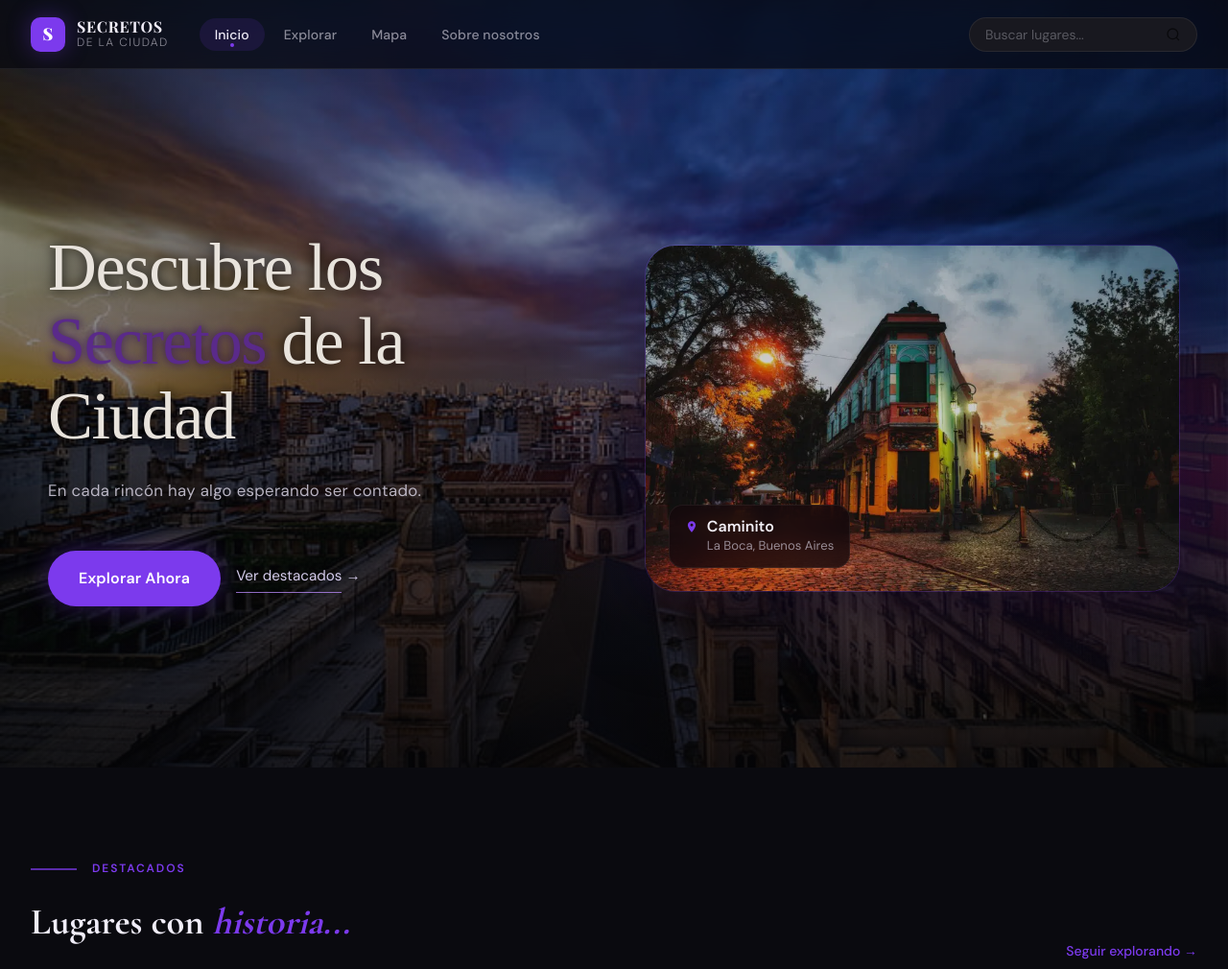
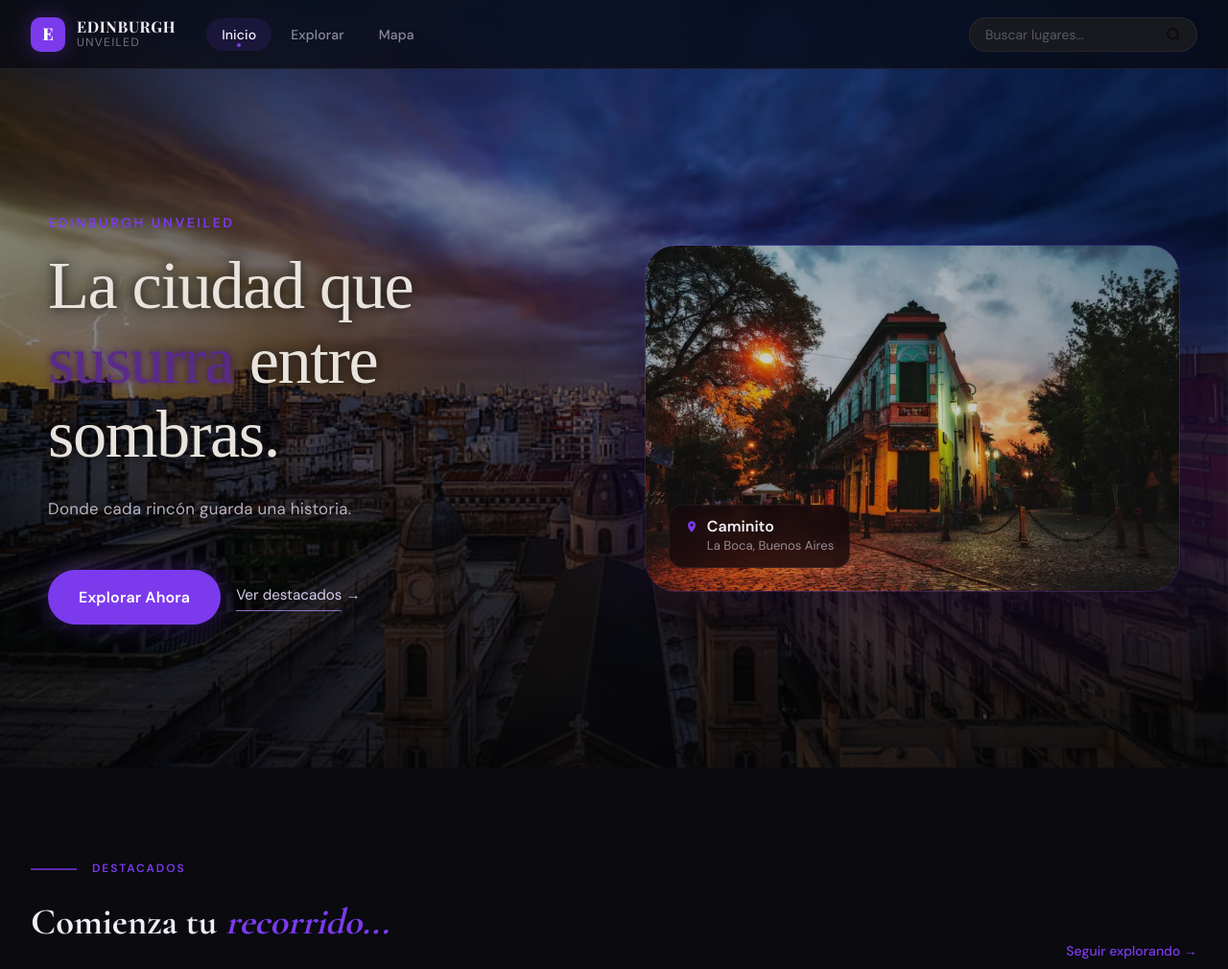
Before and after one commit to MelinaRcldz/edinburgh-unveiled, a plain HTML site: page index.html in a window 1280 px wide. Shown: the top 1010 px of the page at 96% size. Drawn offline with nearby package versions, Linux system fonts and the light colour scheme; some icons are missing; a web font is replaced by a local one.

Commit message:
refactor: update project identity and navigation

```diff
--- a/index.html
+++ b/index.html
@@ -3,7 +3,7 @@
 <head>
     <meta charset="UTF-8">
     <meta name="viewport" content="width=device-width, initial-scale=1.0">
-    <title>Secretos de la Ciudad | Inicio</title>
+    <title>Edinburgh Unveiled | Inicio</title>
     <link rel="stylesheet" href="./styles/global.css">
     <link rel="stylesheet" href="./styles/hero.css">
     <link rel="stylesheet" href="./styles/carousel.css">
@@ -14,11 +14,11 @@
 
   <!-- ===== HEADER / NAV PRINCIPAL ===== -->
   <header class="site-header">
-    <a href="/" class="brand" aria-label="Ir al inicio — Secretos de la Ciudad">
+    <a href="/" class="brand" aria-label="Ir al inicio — Edinburgh Unveiled">
       <span class="brand__icon" aria-hidden="true"></span>
       <span class="brand__name">
-        <strong>Secretos</strong>
-        <span>de la Ciudad</span>
+        <strong>Edinburgh</strong>
+        <span>Unveiled</span>
       </span>
     </a>
 
@@ -29,7 +29,6 @@
         <li><a href="index.html" class="main-nav__link main-nav__link--active" aria-current="page">Inicio</a></li>
         <li><a href="pages/places.html" class="main-nav__link">Explorar</a></li>
         <li><a href="pages/map.html" class="main-nav__link">Mapa</a></li>
-        <li><a href="pages/about.html" class="main-nav__link">Sobre nosotros</a></li>
       </ul>
     </nav>
 
@@ -66,12 +65,13 @@
 
       <article class="hero__container">
         <header class="hero__content">
+          <p class="hero__eyebrow">Edinburgh Unveiled</p>
           <h1 class="hero__title">
-            Descubre los <em class="hero__title-highlight">Secretos</em> de la Ciudad
+            La ciudad que <em class="hero__title-highlight">susurra</em> entre sombras.
           </h1>
 
           <p class="hero__description">
-             En cada rincón hay algo esperando ser contado.
+             Donde cada rincón guarda una historia.
           </p>
 
           <nav class="hero__actions" aria-label="Acciones principales">
@@ -115,7 +115,7 @@
 
         <header class="featured__heading">
           <h2 class="featured__title">
-            Lugares con <em class="featured__title-highlight">historia...</em>
+            Comienza tu  <em class="featured__title-highlight">recorrido...</em>
           </h2>
           <a class="featured__cta" href="/pages/places.html" role="button">Seguir explorando →</a>
         </header>
@@ -149,7 +149,7 @@
   <!-- ===== FOOTER ===== -->
   <footer class="site-footer">
     <p class="site-footer__copy">
-      &copy; <time datetime="2026">2026</time> Secretos de la Ciudad
+      &copy; <time datetime="2026">2026</time> Edinburgh Unveiled
     </p>
   </footer>
 
--- a/styles/global.css
+++ b/styles/global.css
@@ -202,7 +202,7 @@ address {
   position: relative;
 }
 .brand__icon::after {
-  content: 'S';
+  content: 'E';
   position: absolute;
   font-family: var(--font-display);
   font-weight: 900;
--- a/styles/hero.css
+++ b/styles/hero.css
@@ -58,6 +58,15 @@
   align-items: center;
   gap: 4rem;
   transform: translateY(-1.5rem);
+}
+
+.hero__eyebrow {
+  margin-bottom: var(--space-4);
+  color: var(--color-purple);
+  font-size: var(--text-sm);
+  font-weight: 700;
+  letter-spacing: 0.18em;
+  text-transform: uppercase;
 }
 
 .hero__visual {
```
Also changed, not shown: pages/map.html (+5 -6 lines), pages/places.html (+7 -9 lines).
